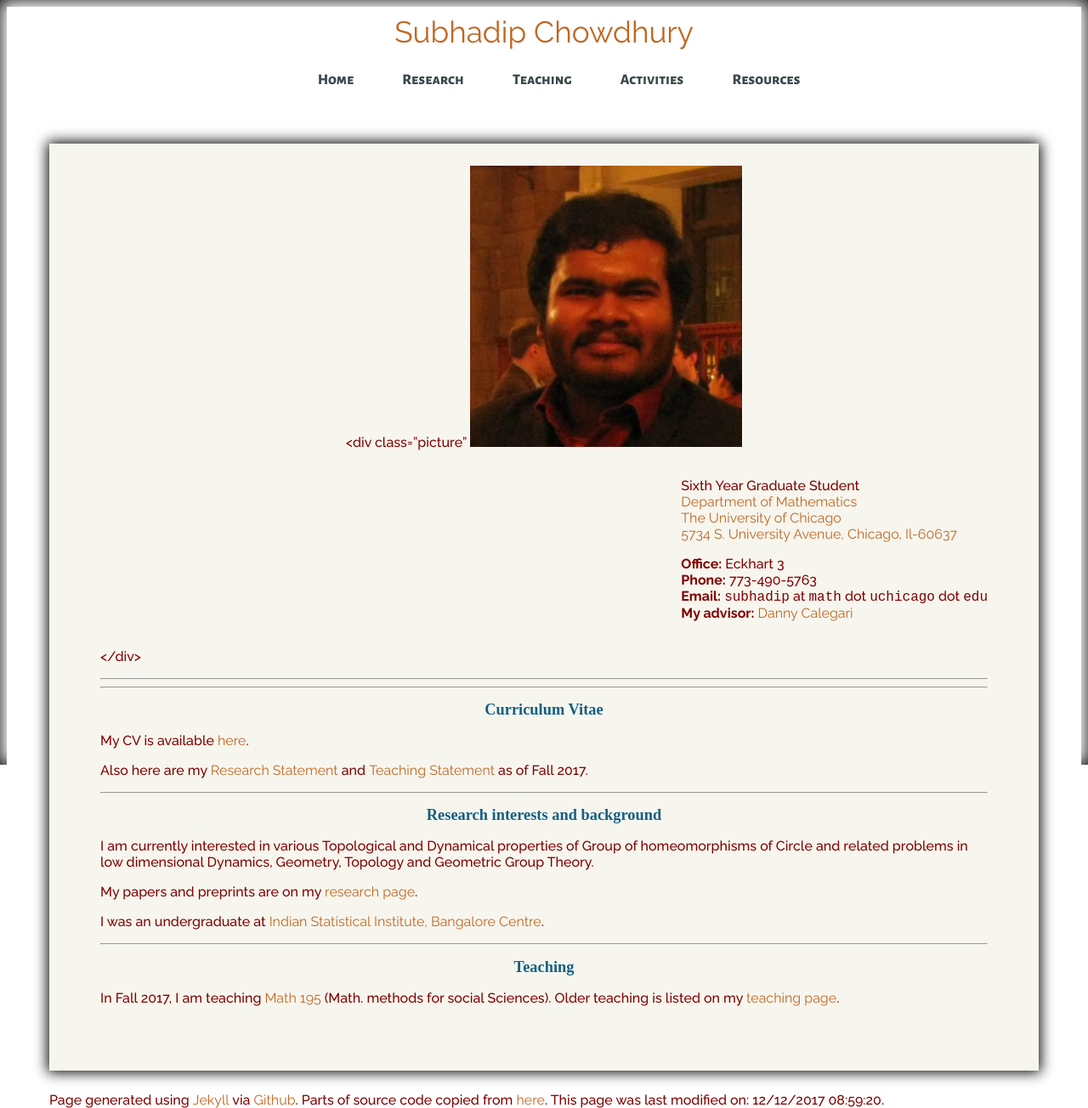
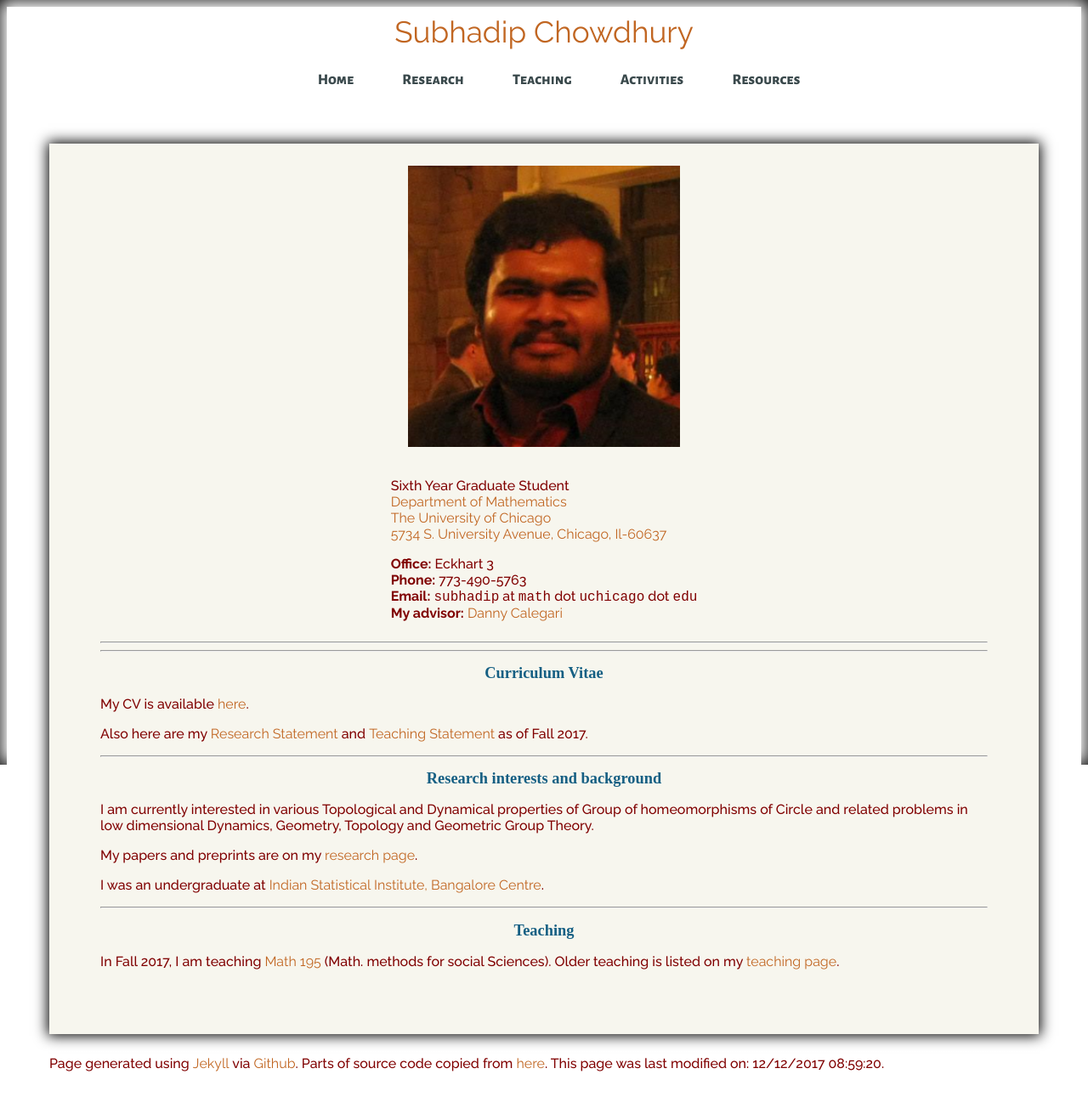
Before and after one commit to subhadipchowdhury/subhadipchowdhury.github.io, a Jekyll site: the page built from index.md, in a window 1280 px wide. Shown: the whole page at 85% size. Built offline with Jekyll 4.4.1, drawn with Linux system fonts in a browser that asks for light colours; some web fonts are replaced; after the commit the page ends 1261 px from its top, so only the background shows below that.

Commit message:
Update index.md

```diff
--- a/index.md
+++ b/index.md
@@ -5,7 +5,7 @@ navigation_weight: 1
 ---
 
 <div class="about">
-<div class="picture"
+<div class="picture">
 ![Subhadip Chowdhury](assets/me_2012.png){:#mypicture}
 </div>
 <div class="mail">
```
